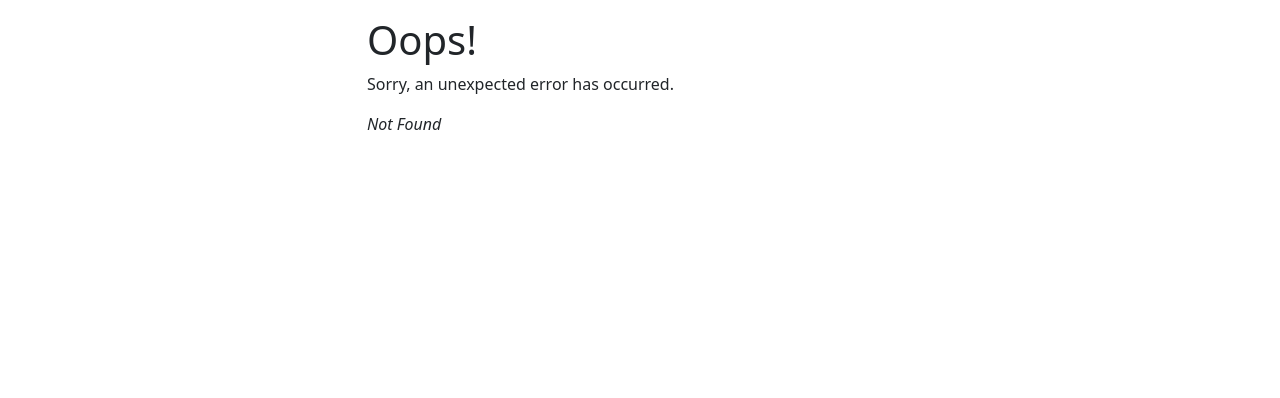
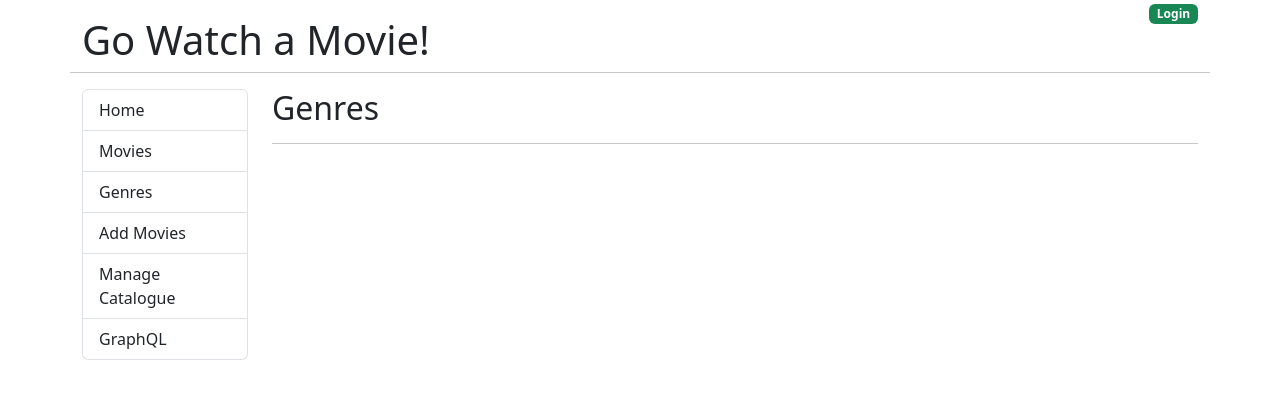
Before and after one commit to ssr0016/go-movies, a React (Create React App) app: page /genres in a window 1280 px wide. Before the commit this address had no page. Shown: the top 398 px of the page. Built offline with nearby package versions, Linux system fonts and the light colour scheme.

Commit message:
using react router's link

```diff
--- a/src/App.js
+++ b/src/App.js
@@ -1,4 +1,4 @@
-import { Outlet } from "react-router-dom";
+import { Link, Outlet } from "react-router-dom";
 
 function App() {
   return (
@@ -8,9 +8,9 @@
           <h1 className="mt-3">Go Watch a Movie!</h1>
         </div>
         <div className="col text-end">
-          <a href="#!">
+          <Link to="/login">
             <span className="badge bg-success">Login</span>
-          </a>
+          </Link>
         </div>
         <hr className="mb-3"></hr>
       </div>
@@ -19,27 +19,39 @@
         <div className="col-md-2">
           <nav>
             <div className="list-group">
-              <a href="/" className="list-group-item list-group-item-action">
+              <Link to="/" className="list-group-item list-group-item-action">
                 Home
-              </a>
-              <a
-                href="/movies"
+              </Link>
+              <Link
+                to="/movies"
                 className="list-group-item list-group-item-action"
               >
                 Movies
-              </a>
-              <a href="#!" className="list-group-item list-group-item-action">
+              </Link>
+              <Link
+                to="/genres"
+                className="list-group-item list-group-item-action"
+              >
                 Genres
-              </a>
-              <a href="#!" className="list-group-item list-group-item-action">
+              </Link>
+              <Link
+                to="/admin/movie/0"
+                className="list-group-item list-group-item-action"
+              >
                 Add Movies
-              </a>
-              <a href="#!" className="list-group-item list-group-item-action">
+              </Link>
+              <Link
+                to="/admin/manage-catalogue"
+                className="list-group-item list-group-item-action"
+              >
                 Manage Catalogue
-              </a>
-              <a href="#!" className="list-group-item list-group-item-action">
+              </Link>
+              <Link
+                to="/graphql"
+                className="list-group-item list-group-item-action"
+              >
                 GraphQL
-              </a>
+              </Link>
             </div>
           </nav>
         </div>
--- /dev/null
+++ b/src/components/EditMovie.js
@@ -0,0 +1,10 @@
+const EditMovie = () => {
+  return (
+    <div>
+      <h2>EditMovie</h2>
+      <hr />
+    </div>
+  );
+};
+
+export default EditMovie;
--- /dev/null
+++ b/src/components/Genres.js
@@ -0,0 +1,10 @@
+const Genres = () => {
+  return (
+    <div>
+      <h2>Genres</h2>
+      <hr />
+    </div>
+  );
+};
+
+export default Genres;
--- /dev/null
+++ b/src/components/GraphQL.js
@@ -0,0 +1,10 @@
+const GraphQL = () => {
+  return (
+    <div>
+      <h2>GraphQL</h2>
+      <hr />
+    </div>
+  );
+};
+
+export default GraphQL;
--- a/src/components/Home.js
+++ b/src/components/Home.js
@@ -1,3 +1,4 @@
+import { Link } from "react-router-dom";
 import Ticket from "./../images/movie_tickets.jpg";
 const Home = () => {
   return (
@@ -5,7 +6,9 @@
       <div className="text-center">
         <h2>Find a movie to watch tonight!</h2>
         <hr />
-        <img src={Ticket} alt="movie tickets" />
+        <Link to="/movies">
+          <img src={Ticket} alt="movie tickets" />
+        </Link>
       </div>
     </>
   );
--- /dev/null
+++ b/src/components/Login.js
@@ -0,0 +1,10 @@
+const Login = () => {
+  return (
+    <div>
+      <h2>Login</h2>
+      <hr />
+    </div>
+  );
+};
+
+export default Login;
--- /dev/null
+++ b/src/components/ManageCatalogue.js
@@ -0,0 +1,10 @@
+const ManageCatalogue = () => {
+  return (
+    <div>
+      <h2>ManageCatalogue</h2>
+      <hr />
+    </div>
+  );
+};
+
+export default ManageCatalogue;
--- a/src/components/Movies.js
+++ b/src/components/Movies.js
@@ -1,11 +1,9 @@
 const Movies = () => {
   return (
-    <>
-      <div className="text-center">
-        <h2>Movies</h2>
-        <hr />
-      </div>
-    </>
+    <div>
+      <h2>Movies</h2>
+      <hr />
+    </div>
   );
 };
 
```
Also changed, not shown: src/components/Movie.js (added, +10 -0 lines), src/index.js (+25 -0 lines).
